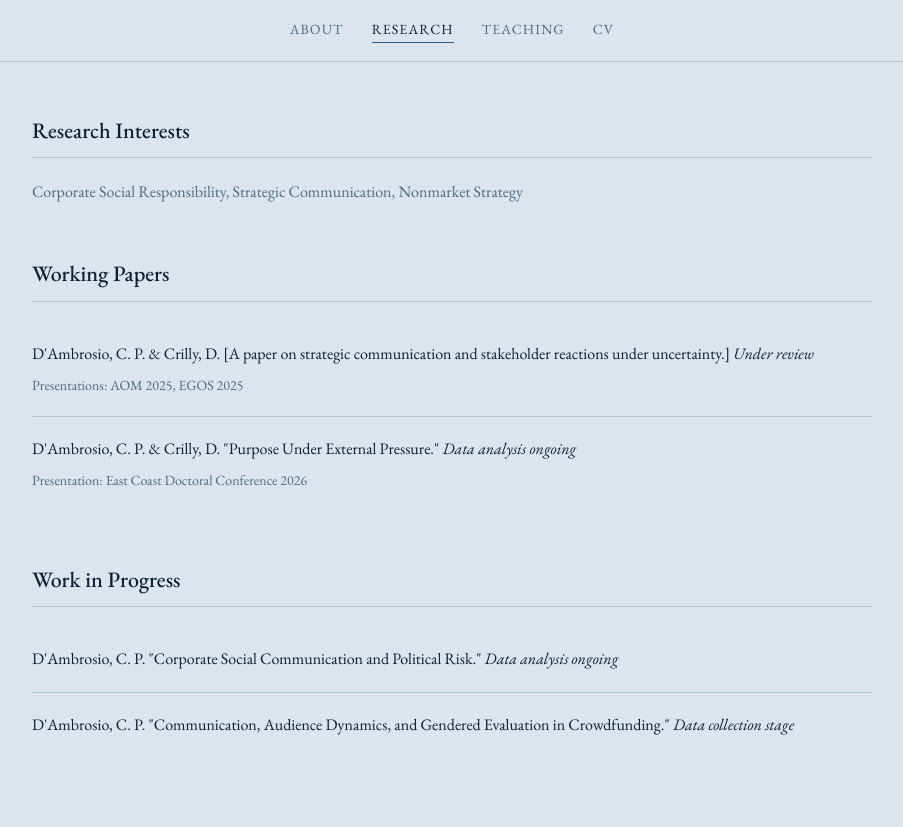
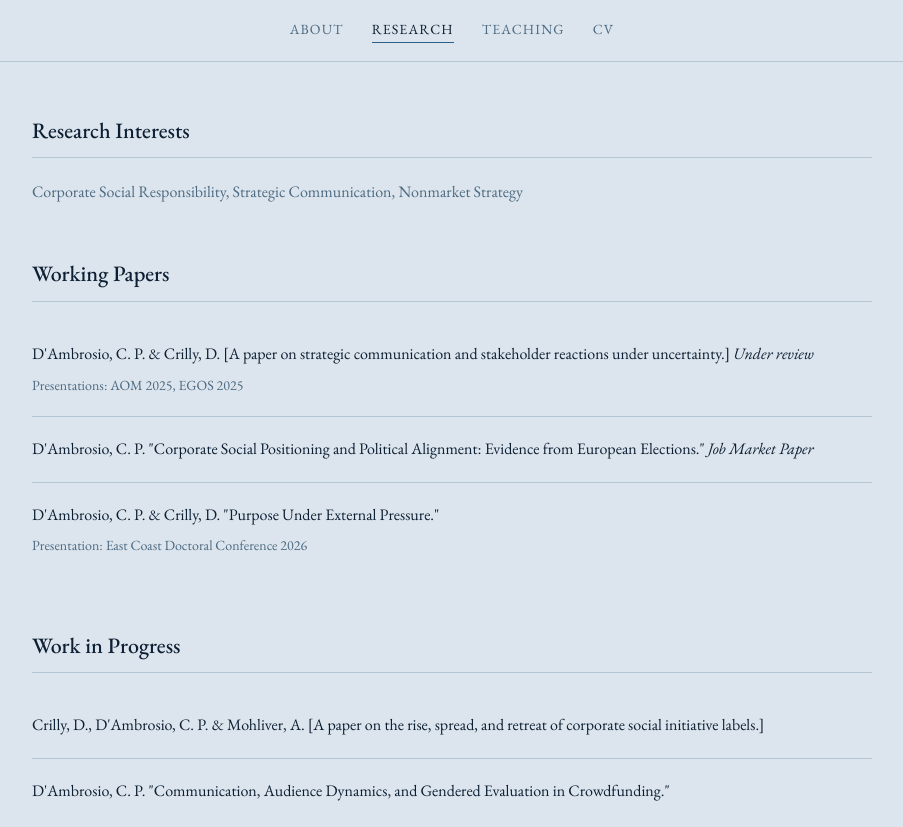
Before and after one commit to cdambr/cdambr.github.io, a plain HTML site: page research.html in a window 1280 px wide. Shown: the top 827 px of the page, without its empty margins (188-1091 px from the left). Drawn offline with nearby package versions, Linux system fonts and the light colour scheme.

Commit message:
Update CV and research page: JMP retitled, labels paper added
Co-Authored-By: Claude Fable 5.1 <noreply@anthropic.com>

```diff
--- a/research.html
+++ b/research.html
@@ -143,7 +143,10 @@
             <p class="presentations">Presentations: AOM 2025, EGOS 2025</p>
         </div>
         <div class="paper">
-            <p>D'Ambrosio, C. P. &amp; Crilly, D. "Purpose Under External Pressure." <em>Data analysis ongoing</em></p>
+            <p>D'Ambrosio, C. P. "Corporate Social Positioning and Political Alignment: Evidence from European Elections." <em>Job Market Paper</em></p>
+        </div>
+        <div class="paper">
+            <p>D'Ambrosio, C. P. &amp; Crilly, D. "Purpose Under External Pressure."</p>
             <p class="presentations">Presentation: East Coast Doctoral Conference 2026</p>
         </div>
     </section>
@@ -151,10 +154,10 @@
     <section>
         <h2>Work in Progress</h2>
         <div class="paper">
-            <p>D'Ambrosio, C. P. "Corporate Social Communication and Political Risk." <em>Data analysis ongoing</em></p>
+            <p>Crilly, D., D'Ambrosio, C. P. &amp; Mohliver, A. [A paper on the rise, spread, and retreat of corporate social initiative labels.]</p>
         </div>
         <div class="paper">
-            <p>D'Ambrosio, C. P. "Communication, Audience Dynamics, and Gendered Evaluation in Crowdfunding." <em>Data collection stage</em></p>
+            <p>D'Ambrosio, C. P. "Communication, Audience Dynamics, and Gendered Evaluation in Crowdfunding."</p>
         </div>
     </section>
 
```
Also changed, not shown: 1 other file.
